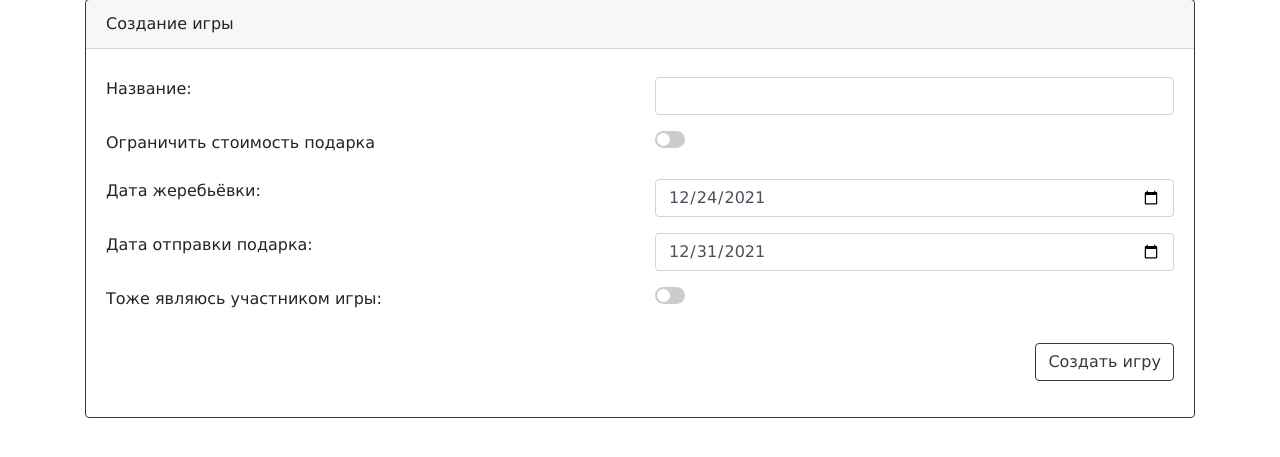
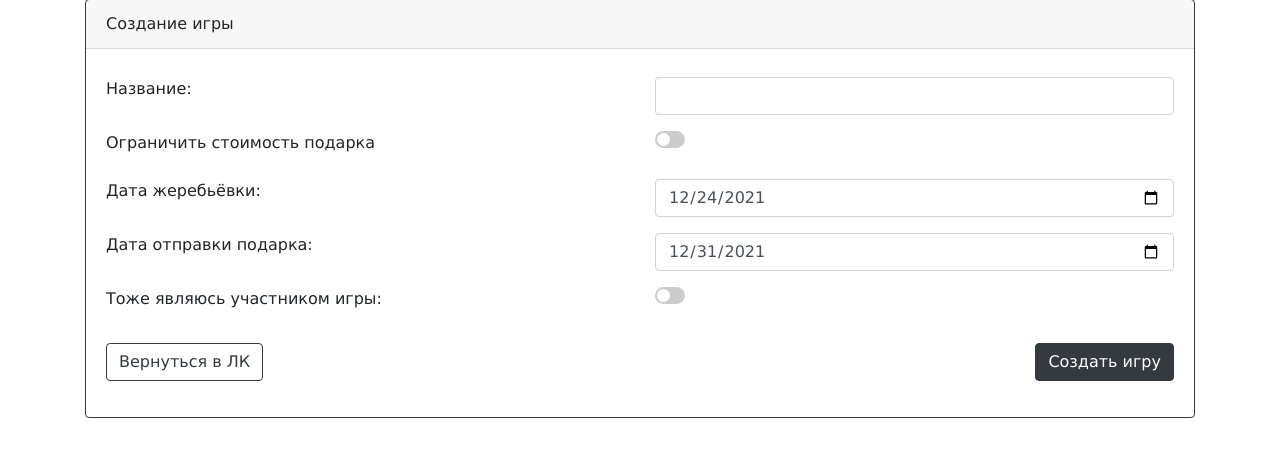
Before and after one commit to balancy/secret_santa, a Django app: page /create_game in a window 1280 px wide. Shown: the part 57-514 px from the top of the page. Run offline with Django 4.2, Linux system fonts and the light colour scheme; the visitor is signed in with stand-in values (Sample User, id 1).

Commit message:
Add url in few forms which returns back to profile

```diff
--- a/games/templates/games/create_game.html
+++ b/games/templates/games/create_game.html
@@ -82,9 +82,19 @@
 
         {% endfor %}
 
-        <button class="btn btn-outline-dark my-3 float-right" type="submit">
-          Создать игру
-        </button>
+        <div class="row">
+          <div class="col">
+            <a class="btn btn-outline-dark my-3" href="{% url 'profile'%}" type="button">
+              Вернуться в ЛК
+            </a>
+          </div>
+          <div class="col">
+            <button class="btn btn-dark my-3 float-right" type="submit">
+              Создать игру
+            </button>
+          </div>
+        </div>
+
       </form>
     </div>
   </div>
--- a/games/templates/games/index.html
+++ b/games/templates/games/index.html
@@ -11,9 +11,9 @@
       <p class="my-3">Организуй тайный обмен подарками между друзьями или коллегами</p>
       <div class="pb-5 mb-5">
         {% if user.is_authenticated %}
-            <a class="btn btn-outline-dark my-3 float-right" href="{% url 'create_game' %}" role="button">Создать игру</a>
+            <a class="btn btn-dark my-3 float-right" href="{% url 'create_game' %}" role="button">Создать игру</a>
         {% else %}
-            <a class="btn btn-outline-dark my-3 float-right" href="{% url 'greeting_page' %}" role="button">Создать игру</a>
+            <a class="btn btn-dark my-3 float-right" href="{% url 'greeting_page' %}" role="button">Создать игру</a>
         {% endif %}
       </div>
       <hr>
--- a/games/templates/games/login.html
+++ b/games/templates/games/login.html
@@ -23,7 +23,7 @@
             <span class="red">{{ field.errors }}</span>
           </div>
         {% endfor %}
-        <button class="btn btn-outline-dark my-3 float-right" type="submit">
+        <button class="btn btn-dark my-3 float-right" type="submit">
           Войти
         </button>
       </form>
--- a/games/templates/games/profile.html
+++ b/games/templates/games/profile.html
@@ -20,7 +20,7 @@
               {% if user.last_name %}<p>Фамилия: {{ user.last_name }}</p>{% endif %}
               {% if user.username %}<p>Username: {{ user.username }}</p>{% endif %}
               {% if user.email %}<p>Эл. почта: {{ user.email }}</p>{% endif %}
-              <a class="btn btn-outline-dark my-3 float-right" href="#" role="button">Редактировать</a>
+              <a class="btn btn-dark my-3 float-right" href="#" role="button">Редактировать</a>
             </div>
           </div>
         </div>
@@ -33,7 +33,7 @@
               <div style="border: 1px solid;" class="p-2 my-3">{{ santa.wishlist | linebreaks }}</div>
               Письмо Санте:
               <div style="border: 1px solid;" class="p-2 my-3">{{ santa.letter_to_santa }}</div>
-              <a class="btn btn-outline-dark my-3 float-right" href="{% url 'santacard' %}" role="button">Редактировать</a>
+              <a class="btn btn-dark my-3 float-right" href="{% url 'santacard' %}" role="button">Редактировать</a>
             </div>
           </div>
         </div>
@@ -68,7 +68,7 @@
                   <div>Вы пока не организовали ни одной игры</div>
                 {% endif %}
                 <p class="my-3">* нажмите на игру для редактирования</p>
-                <a class="btn btn-outline-dark my-3 float-right" href="{% url 'create_game' %}" role="button">Создать игру</a>
+                <a class="btn btn-dark my-3 float-right" href="{% url 'create_game' %}" role="button">Создать игру</a>
             </div>
           </div>
         </div>
--- a/games/templates/games/register_user.html
+++ b/games/templates/games/register_user.html
@@ -54,7 +54,7 @@
               {% endfor %}
           </div>
         {% endif %}
-        <button class="btn btn-outline-dark my-3 float-right" type="submit">
+        <button class="btn btn-dark my-3 float-right" type="submit">
           Зарегистрироваться
         </button>
       </form>
```
Also changed, not shown: games/templates/games/santa_card.html (+13 -3 lines), games/templates/games/update_game.html (+13 -3 lines).
